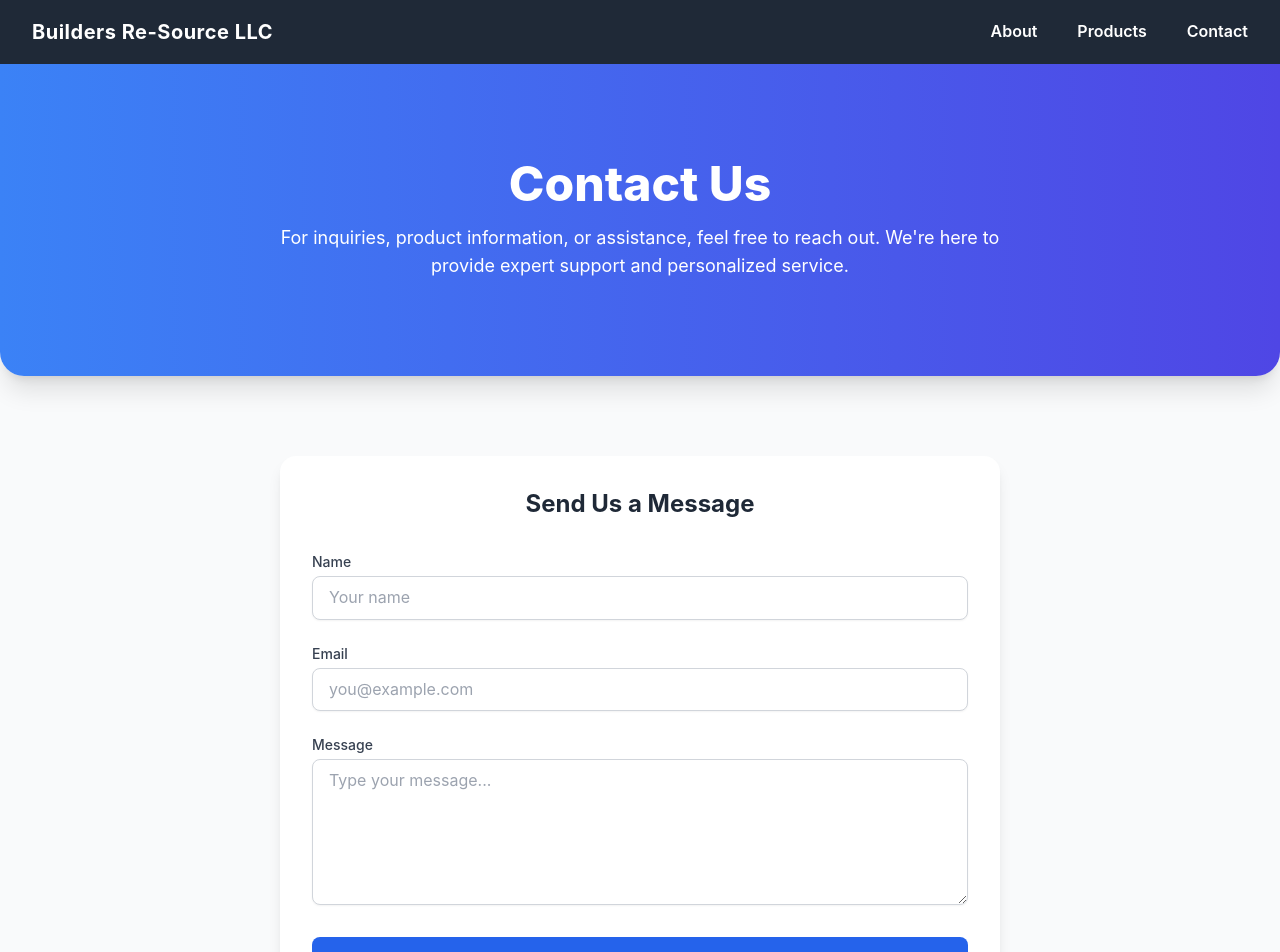
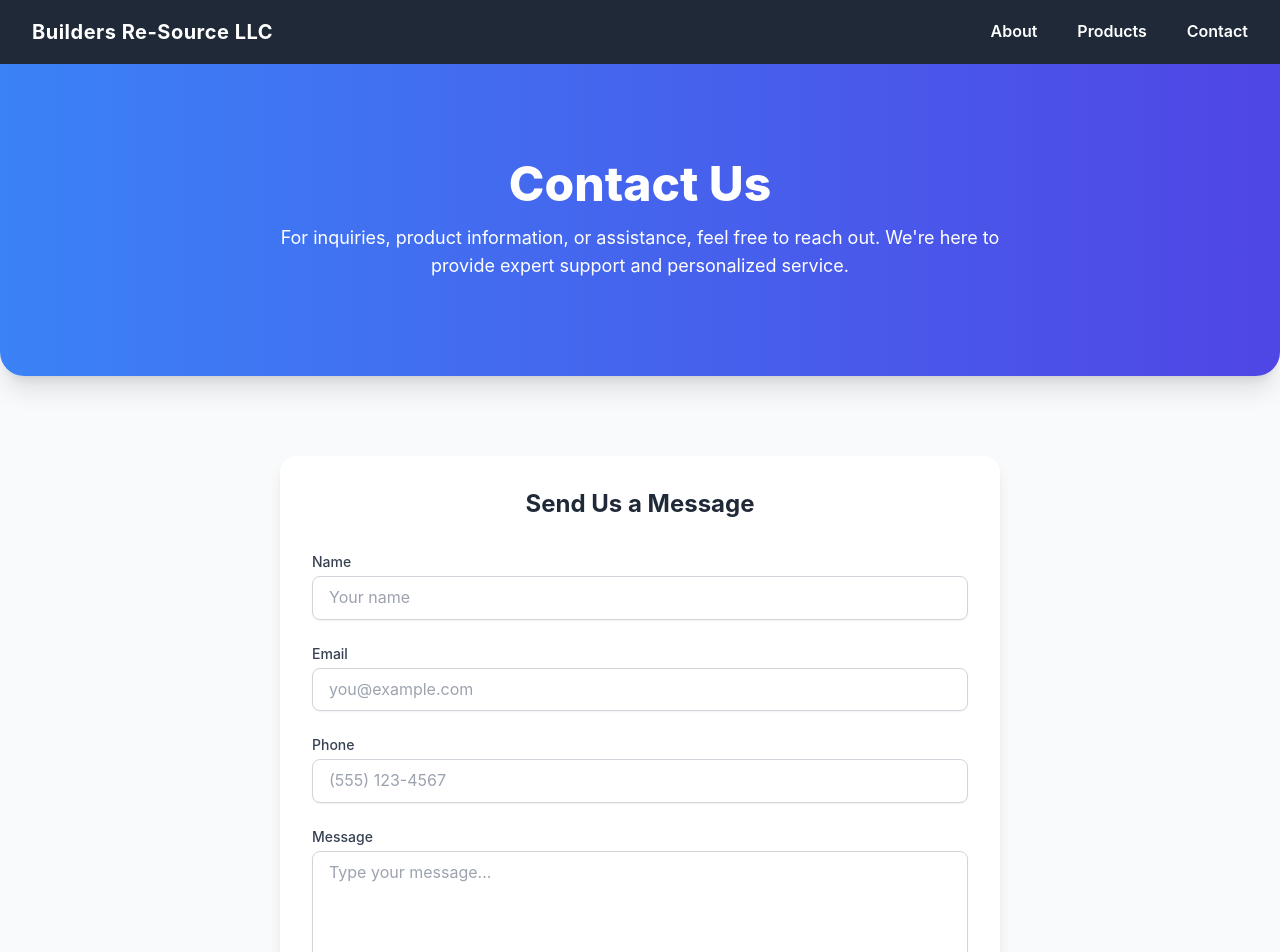
Before and after one commit to qb1968/br3, a React (Vite) app in the folder frontend/: page /contact in a window 1280 px wide. Shown: the top 952 px of the page. Built offline with nearby package versions, Linux system fonts and the light colour scheme.

Commit message:
contact form

```diff
--- a/frontend/src/pages/Contact.jsx
+++ b/frontend/src/pages/Contact.jsx
@@ -18,15 +18,30 @@ export default function Contact() {
           <h2 className="text-2xl font-bold mb-8 text-gray-800 text-center">
             Send Us a Message
           </h2>
-          <form className="space-y-6">
+          <form
+            action="https://submit-form.com/kbExC8Cje"
+            method="POST"
+            className="space-y-6"
+          >
+            {/* Optional: disable CAPTCHA */}
+            <input type="hidden" name="_captcha" value="false" />
+            {/* Hidden field to prevent spam */}
+            <input type="hidden" name="_captcha" value="false" />
+            <input
+              type="hidden"
+              name="_redirect"
+              value="https://br3-jonathan-allisons-projects.vercel.app/"
+            />
             <div>
               <label className="block text-sm font-medium text-gray-700 mb-1">
                 Name
               </label>
               <input
+                name="name"
                 type="text"
                 className="w-full px-4 py-2 border border-gray-300 rounded-lg shadow-sm focus:outline-none focus:ring-2 focus:ring-blue-500"
                 placeholder="Your name"
+                required
               />
             </div>
             <div>
@@ -34,9 +49,23 @@ export default function Contact() {
                 Email
               </label>
               <input
+                name="email"
                 type="email"
                 className="w-full px-4 py-2 border border-gray-300 rounded-lg shadow-sm focus:outline-none focus:ring-2 focus:ring-blue-500"
                 placeholder="you@example.com"
+                required
+              />
+            </div>
+            <div>
+              <label className="block text-sm font-medium text-gray-700 mb-1">
+                Phone
+              </label>
+              <input
+                name="phone"
+                type="tel"
+                placeholder="(555) 123-4567"
+                className="w-full px-4 py-2 border border-gray-300 rounded-lg shadow-sm focus:outline-none focus:ring-2 focus:ring-blue-500"
+                required
               />
             </div>
             <div>
@@ -44,9 +73,11 @@ export default function Contact() {
                 Message
               </label>
               <textarea
+                name="message"
                 rows="5"
                 className="w-full px-4 py-2 border border-gray-300 rounded-lg shadow-sm focus:outline-none focus:ring-2 focus:ring-blue-500"
                 placeholder="Type your message..."
+                required
               ></textarea>
             </div>
             <button
```
